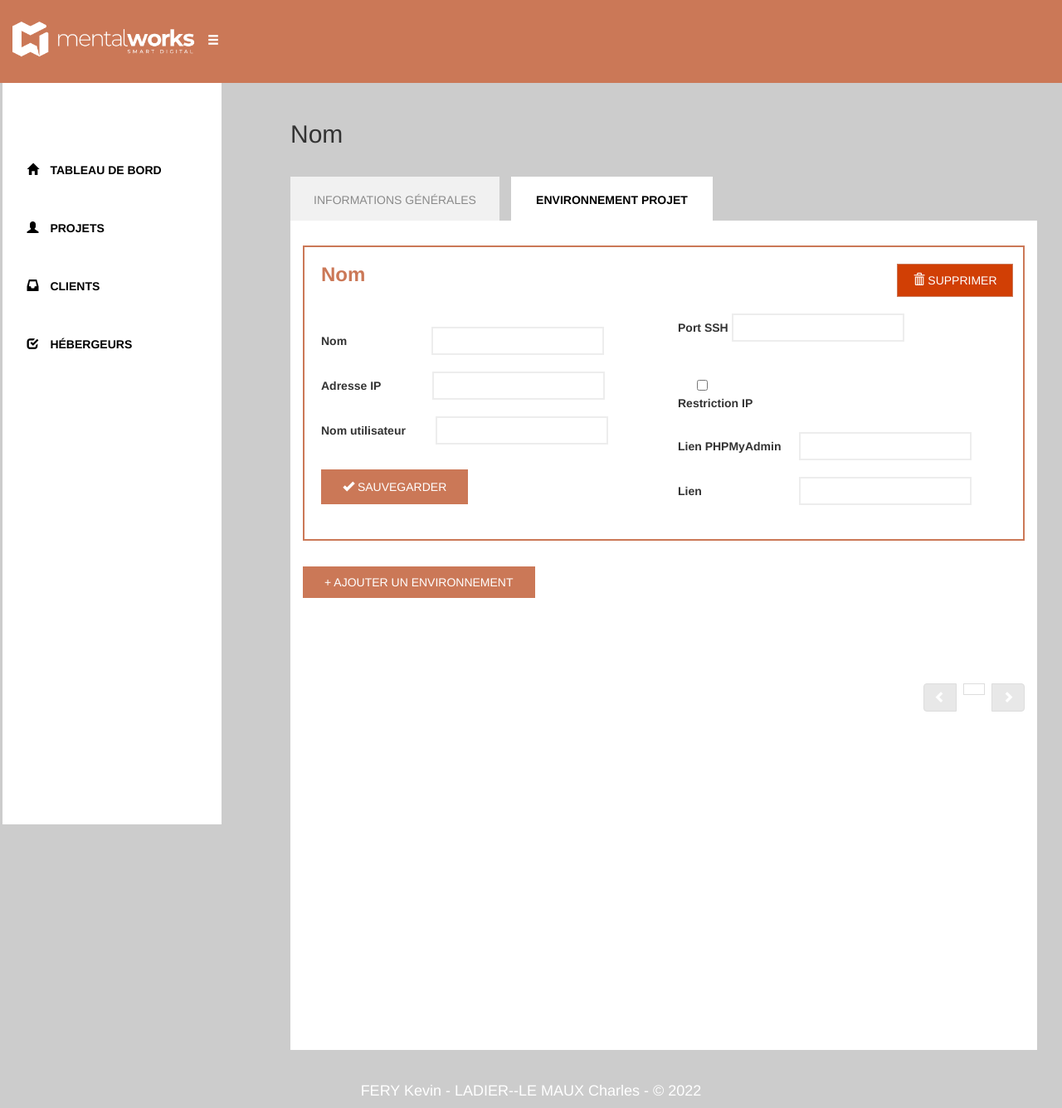
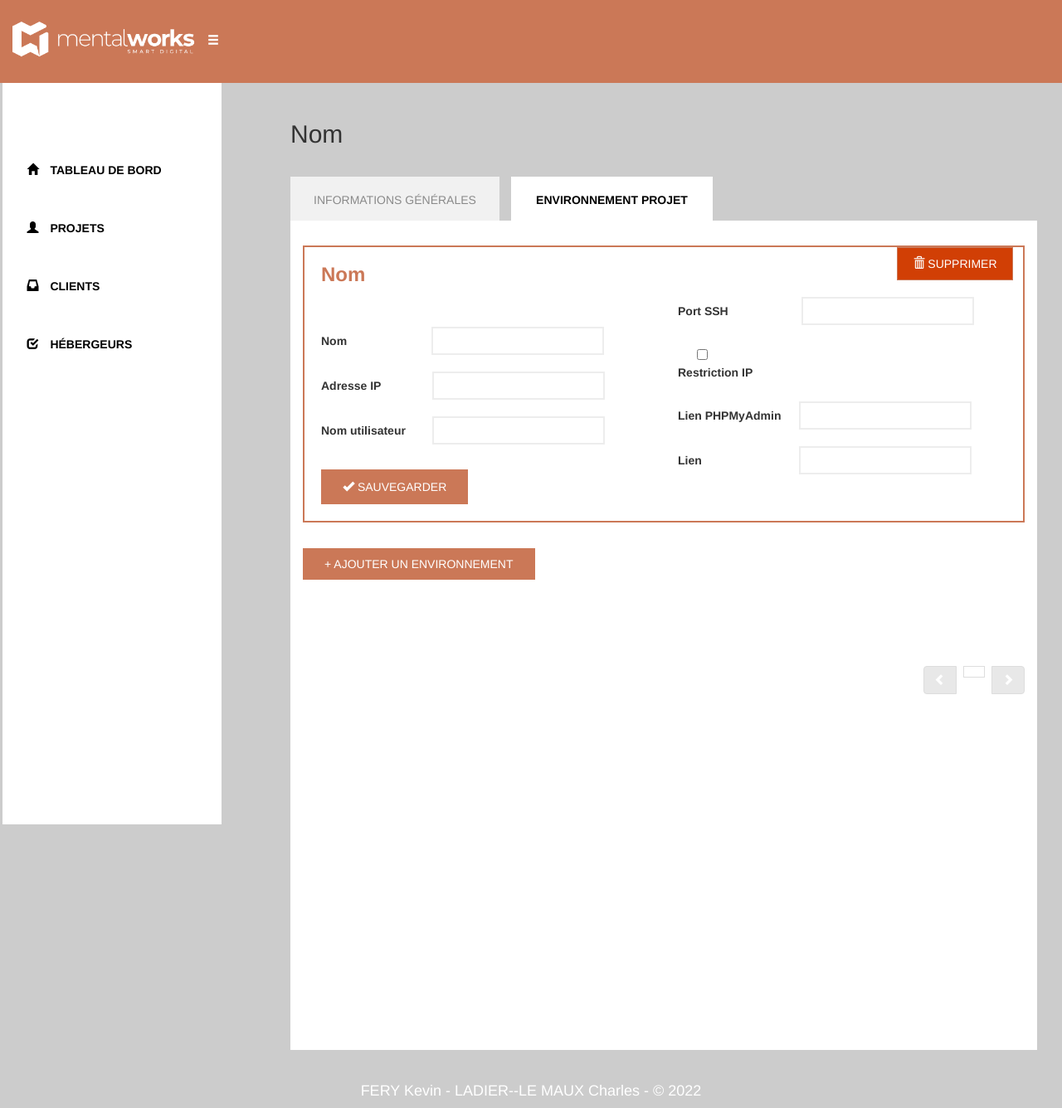
Before and after one commit to FeryKevin/gestion-de-projets, a Symfony app: template templates/Environment/Update.html.twig in a window 1280 px wide. Shown: the whole page at 83% size. Run offline with Twig, Linux system fonts and the light colour scheme; the template is opened without the code that fills it, so the values that code supplies are empty; some libraries are stand-ins or nearby versions.

Commit message:
modif front update environment

```diff
--- a/templates/Environment/Update.html.twig
+++ b/templates/Environment/Update.html.twig
@@ -79,7 +79,7 @@
                                                 <br>
                                                 <!-- ssh_username -->
                                                 <div class="ssh_username">
-                                                    <label class="labEnv" for="ssh_username">Nom utilisateur &emsp;&emsp;</label>
+                                                    <label class="labEnv" for="ssh_username">Nom utilisateur&emsp;&emsp;</label>
                                                     <input class="inputEnv2" name="ssh_username" value="">
                                                 </div>
 
@@ -90,16 +90,14 @@
 
                                                 <div class="form-right">
 
-                                                    <br>
-
                                                     <!-- supprimer -->
                                                     <a href="#" data-toggle="modal" data-target="#modal" class="btnRouge"><span class="glyphicon glyphicon-trash"></span> SUPPRIMER</a>
 
                                                         <br><br><br>
                                                         <!-- port ssh -->
                                                         <div class="ssh_port">
-                                                            <label class="labContact" for="ssh_port">Port SSH</label>
-                                                            <input name="ssh_port" class="inputEnv4" value="">
+                                                            <label class="labContact" for="ssh_port">Port SSH&emsp;&emsp;&emsp;&emsp;&emsp;&emsp;</label>
+                                                            <input name="ssh_port" class="inputEnv3" value="">
                                                             <p class="error"></p>
 
 
```
